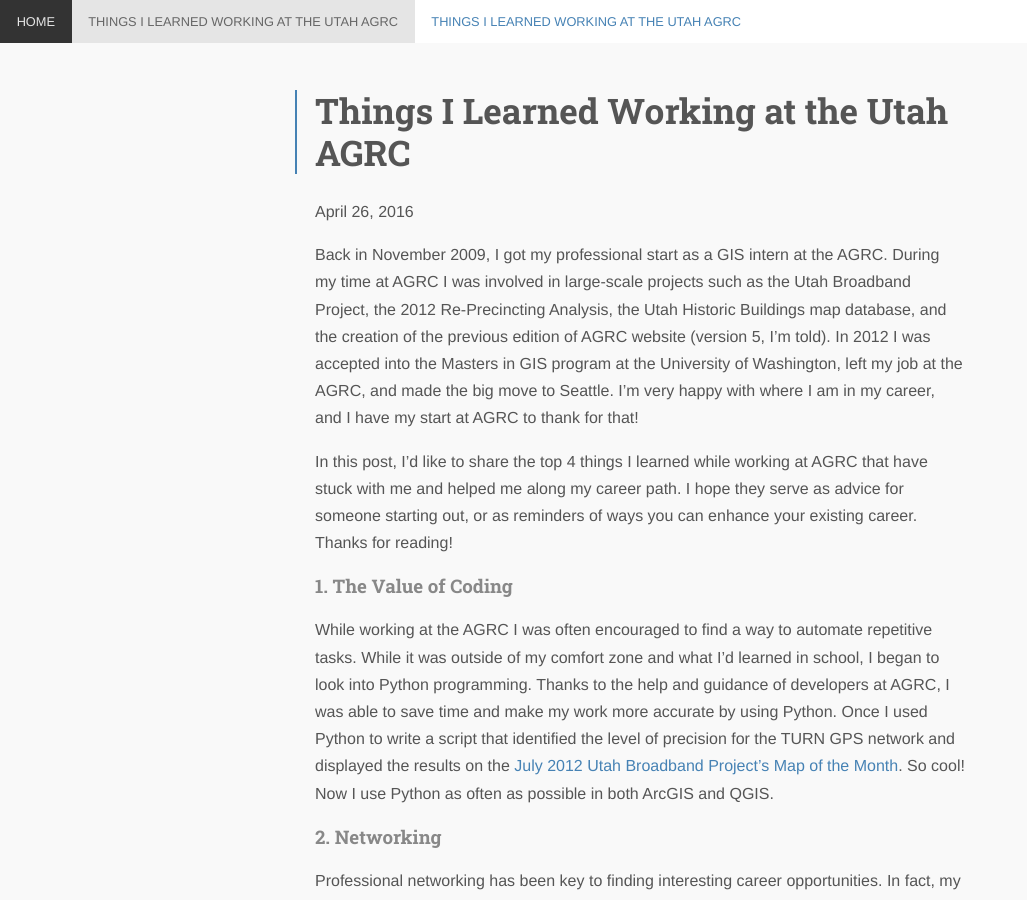
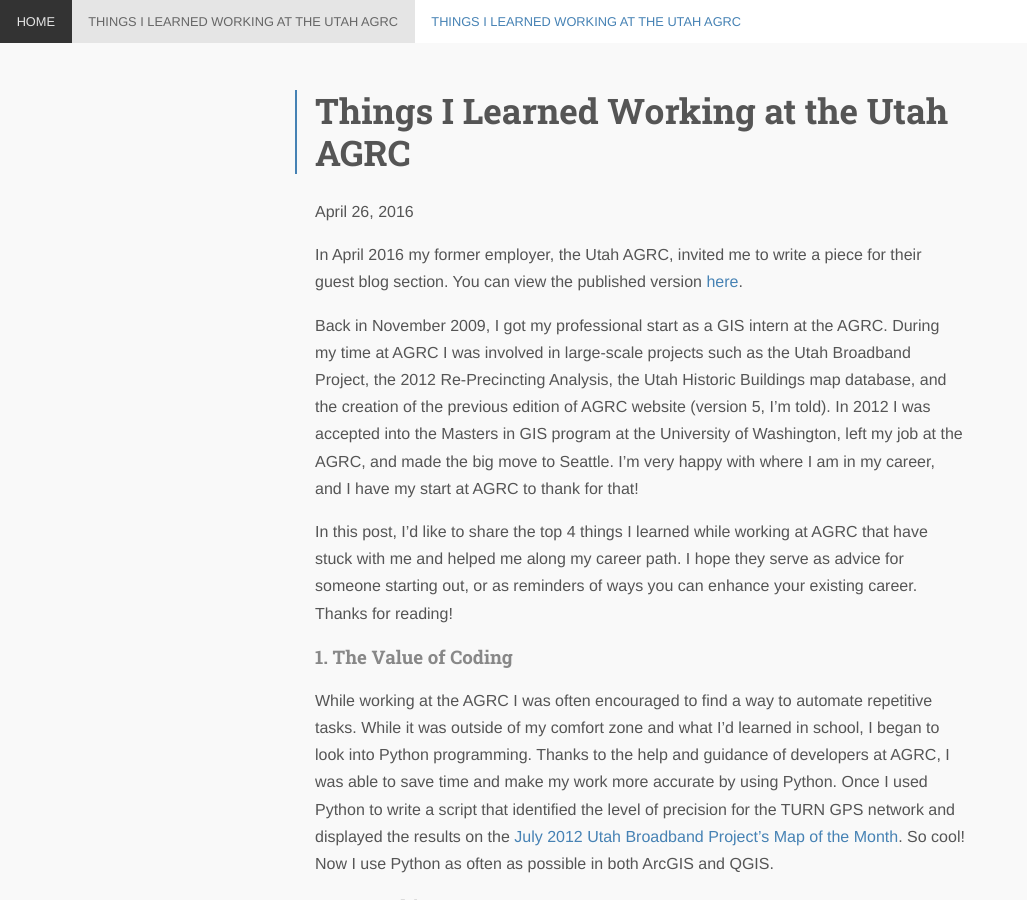
Before and after one commit to christyheaton/christyheaton.github.io, a Jekyll site: the page built from _posts/2016-04-26-top-4-things-i-learned-working-at-agrc.md, in a window 1280 px wide and 900 px high. Shown: the whole window, without its empty margins (0-1027 px from the left). Built offline with Jekyll 4.4.1, drawn with Linux system fonts in a browser that asks for light colours; nearby versions of some CDN libraries; Markdown is read by kramdown in place of the engine named in the settings.

Commit message:
added to post

```diff
--- a/_posts/2016-04-26-top-4-things-i-learned-working-at-agrc.md
+++ b/_posts/2016-04-26-top-4-things-i-learned-working-at-agrc.md
@@ -11,6 +11,8 @@
 
 tags: blog
 ---
+
+In April 2016 my former employer, the Utah AGRC, invited me to write a piece for their guest blog section. You can view the published version [here](http://gis.utah.gov/top-4-things-i-learned-working-at-agrc/).
 
 Back in November 2009, I got my professional start as a GIS intern at the AGRC. During my time at AGRC I was involved in large-scale projects such as the Utah Broadband Project, the 2012 Re-Precincting Analysis, the Utah Historic Buildings map database, and the creation of the previous edition of AGRC website (version 5, I'm told). In 2012 I was accepted into the Masters in GIS program at the University of Washington, left my job at the AGRC,  and made the big move to Seattle. I’m very happy with where I am in my career, and I have my start at AGRC to thank for that!
 
```
